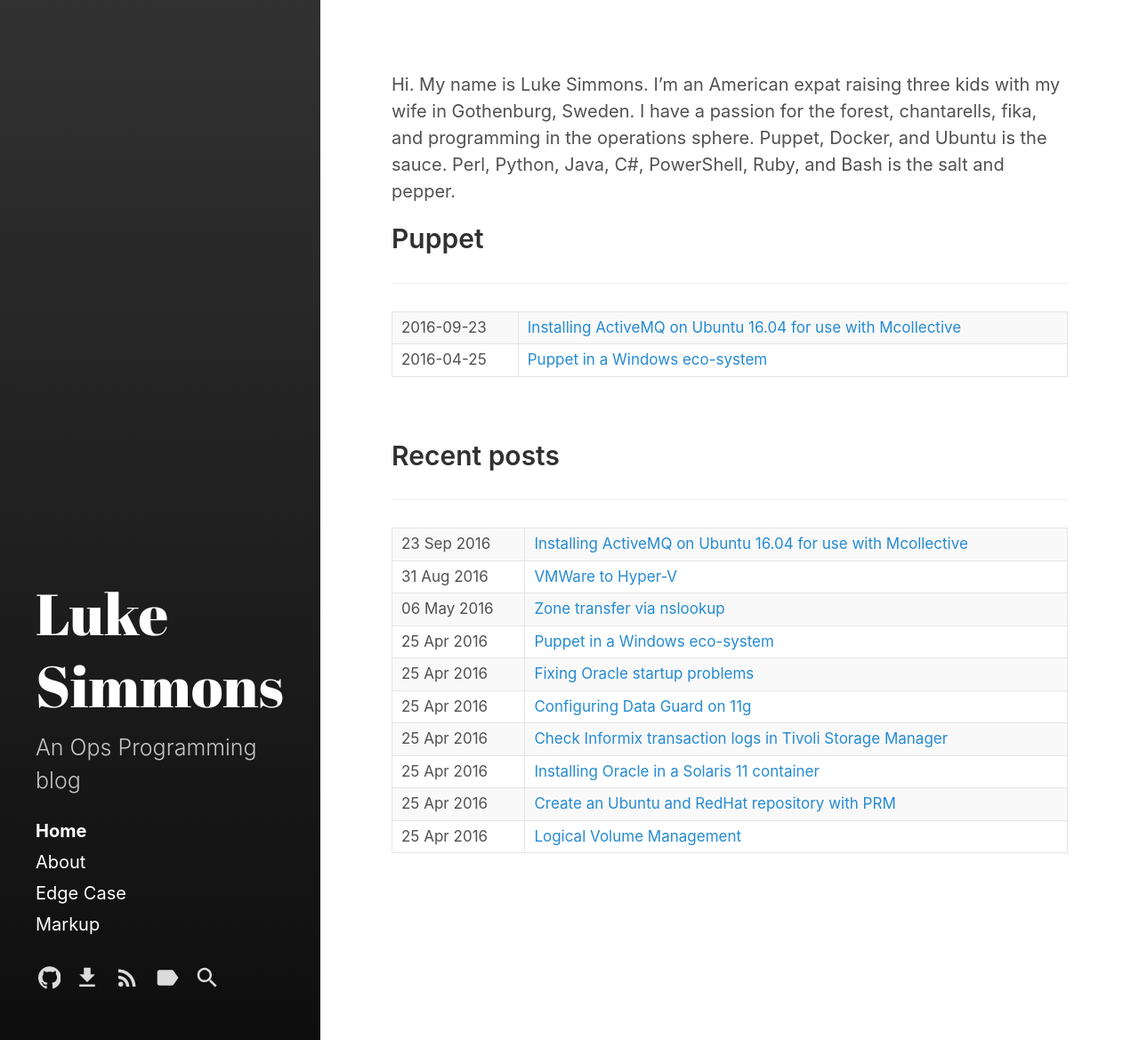
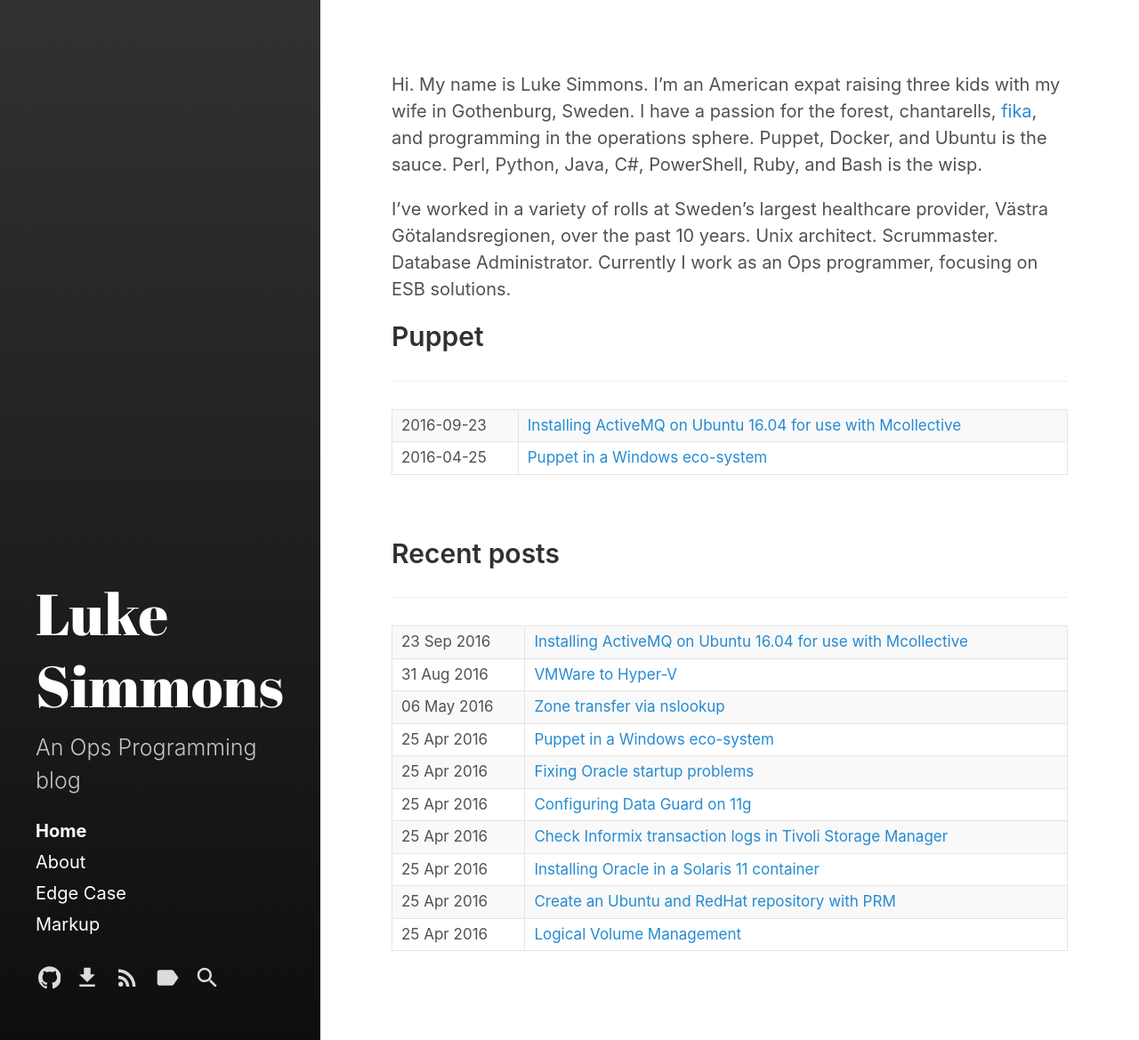
Before and after one commit to luksi1/luksi1.github.io, a Jekyll site: the page built from index.md, in a window 1280 px wide. Shown: the whole page at 89% size. Built offline with Jekyll 4.4.1, drawn with Linux system fonts in a browser that asks for light colours.

Commit message:
index update

```diff
--- a/index.md
+++ b/index.md
@@ -3,7 +3,9 @@ layout: index
 title: Home
 ---
 
-Hi. My name is Luke Simmons. I'm an American expat raising three kids with my wife in Gothenburg, Sweden. I have a passion for the forest, chantarells, fika, and programming in the operations sphere. Puppet, Docker, and Ubuntu is the sauce. Perl, Python, Java, C#, PowerShell, Ruby, and Bash is the salt and pepper.
+Hi. My name is Luke Simmons. I'm an American expat raising three kids with my wife in Gothenburg, Sweden. I have a passion for the forest, chantarells, <a http="https://en.wikipedia.org/wiki/Fika_(Sweden)">fika</a>, and programming in the operations sphere. Puppet, Docker, and Ubuntu is the sauce. Perl, Python, Java, C#, PowerShell, Ruby, and Bash is the wisp.
+
+I've worked in a variety of rolls at Sweden's largest healthcare provider, Västra Götalandsregionen, over the past 10 years. Unix architect. Scrummaster. Database Administrator. Currently I work as an Ops programmer, focusing on ESB solutions.
 
 ## Puppet
 <hr />
```
